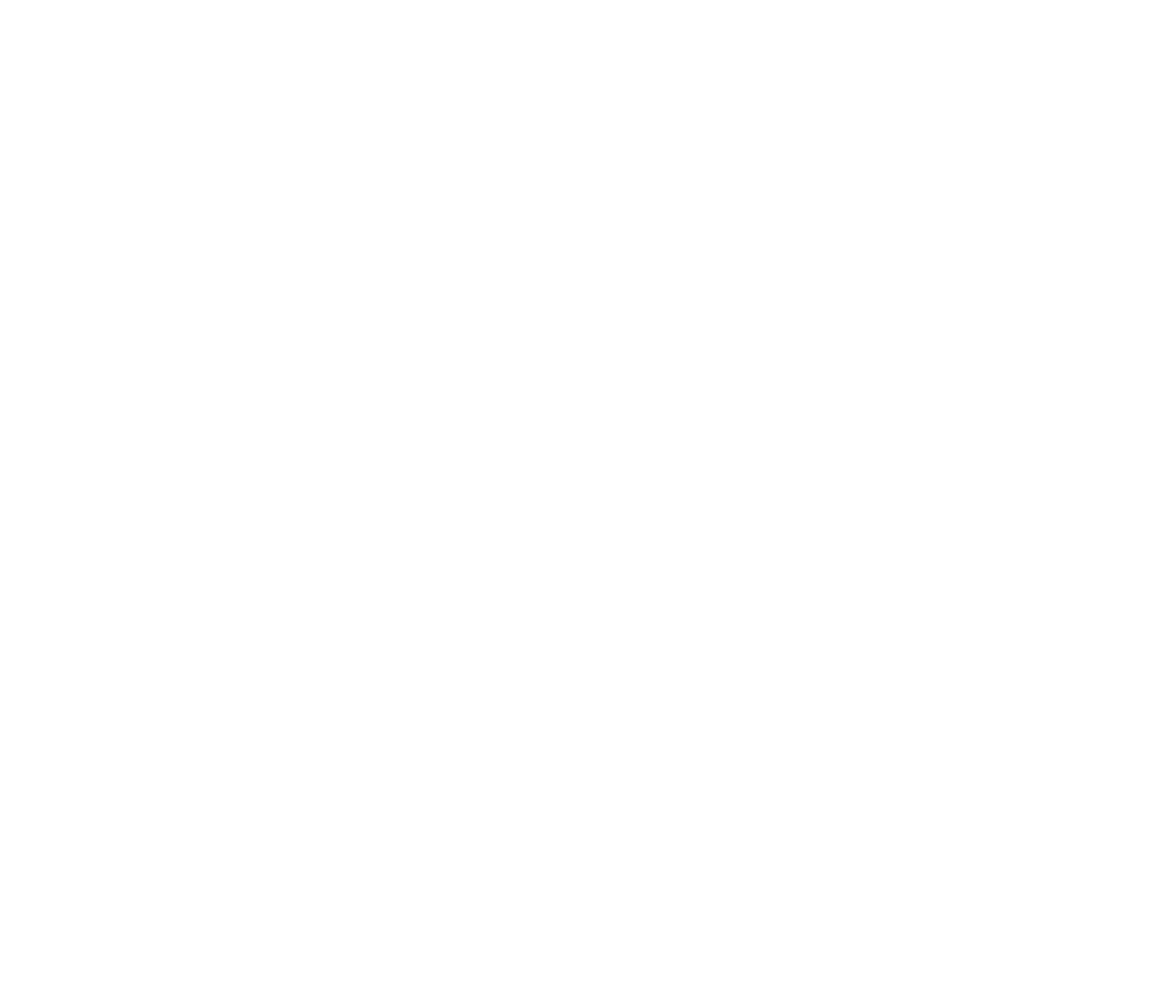
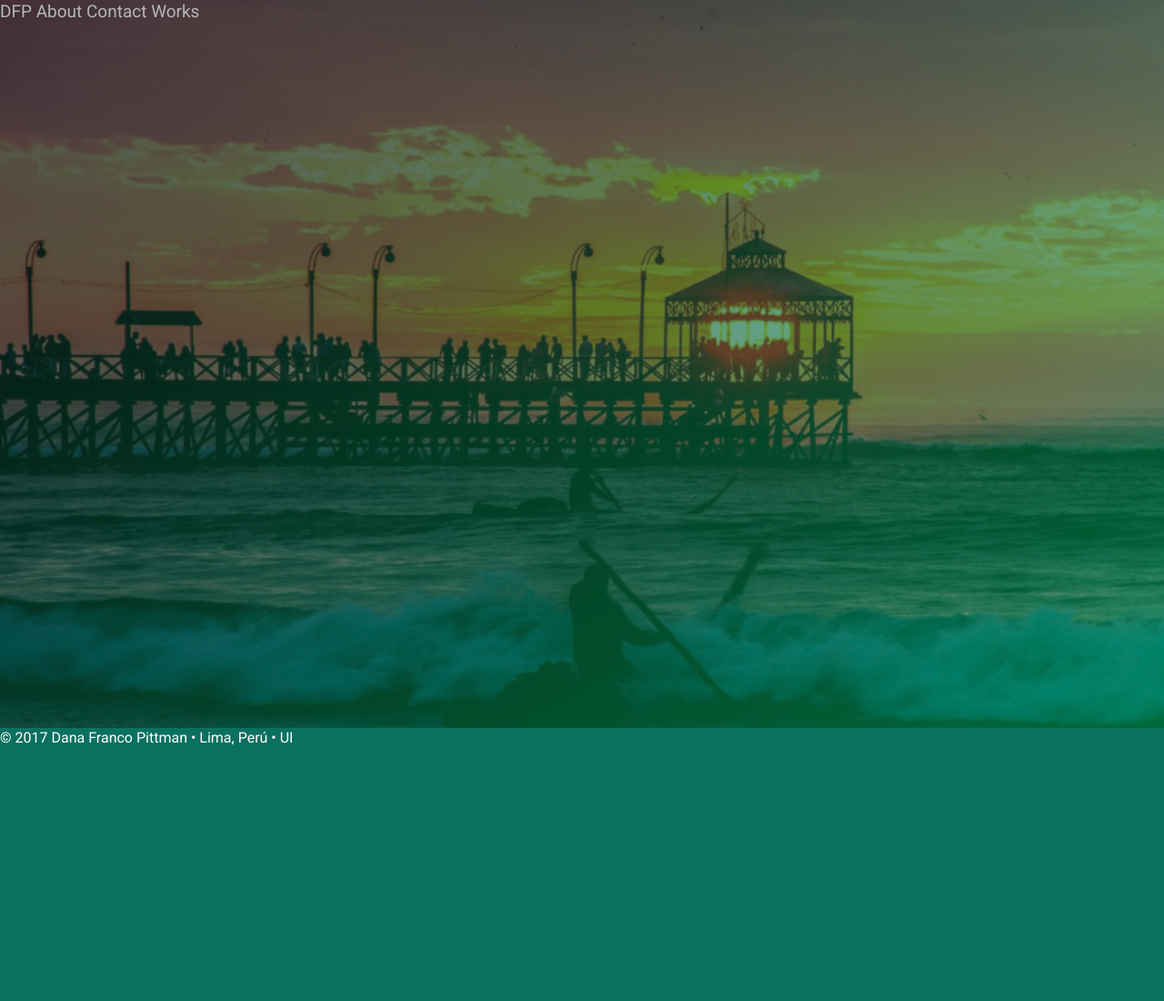
Before and after one commit to unakame/portfolio, a website: page public/index.html in a window 1280 px wide. Shown: the whole page at 91% size. Before the commit the page ends 800 px from the top, so only its background shows below. Drawn offline with Linux system fonts and the light colour scheme.

Commit message:
footer to nav

```diff
--- a/public/assets/css/main.css
+++ b/public/assets/css/main.css
@@ -0,0 +1,45 @@
+*{
+  margin: 0;
+  padding: 0;
+  box-sizing: border-box;
+  font-family: 'Roboto', sans-serif;
+  line-height: 1.4;}
+/*HEADER*/
+header{
+  height: 100vh;
+  width: 100%;
+/*  font-weight: 300;*/}
+
+.background-1{
+  background-repeat: no-repeat;
+  background-size: cover;
+  background-image: linear-gradient(to bottom right, rgba(8,12,19,.7),  rgba(0,192,102,0.55)), url('../img/huanchaco.jpg'); /* Standard syntax */
+  height: 100vh;
+  width: 100%;
+  position: fixed;
+  z-index: -1000;}
+
+nav{
+  font-size: 19px;
+  position: fixed;
+  color: #B4B7B7;
+  z-index: 1000;}
+
+a{
+  text-decoration: none;
+  color: #B4B7B7;}
+
+a:hover{
+  color:#fff;}
+
+nav ul li{
+  display: inline-block;
+  list-style: none;}
+
+  /*FOOTER*/
+  footer{
+    background-color: #0A7060;
+    width: 100%;
+    height: 300px;
+    color: #fff;
+    z-index: 5000;}
--- a/public/index.html
+++ b/public/index.html
@@ -2,8 +2,26 @@
 <html>
 <head>
 	<title>Dana Franco Pittman</title>
+	<link rel="stylesheet" href="assets/css/main.css">
+	<link href="https://fonts.googleapis.com/css?family=Roboto" rel="stylesheet">
 </head>
 <body>
-
+	<header>
+		<div class="background-1">
+		<nav>
+			<ul>
+				<li><span>DFP</span></li>
+				<li>
+					<li><a href="">About</a></li>
+					<li><a href="">Contact</a></li>
+					<li><a href="">Works</a></li>
+				</li>
+			</ul>
+		</nav>
+		</div>
+	</header>
+	<footer>
+		© 2017 Dana Franco Pittman • Lima, Perú • UI
+	</footer>
 </body>
 </html>
```
Also changed, not shown: public/assets/img/huanchaco.jpg (added).
